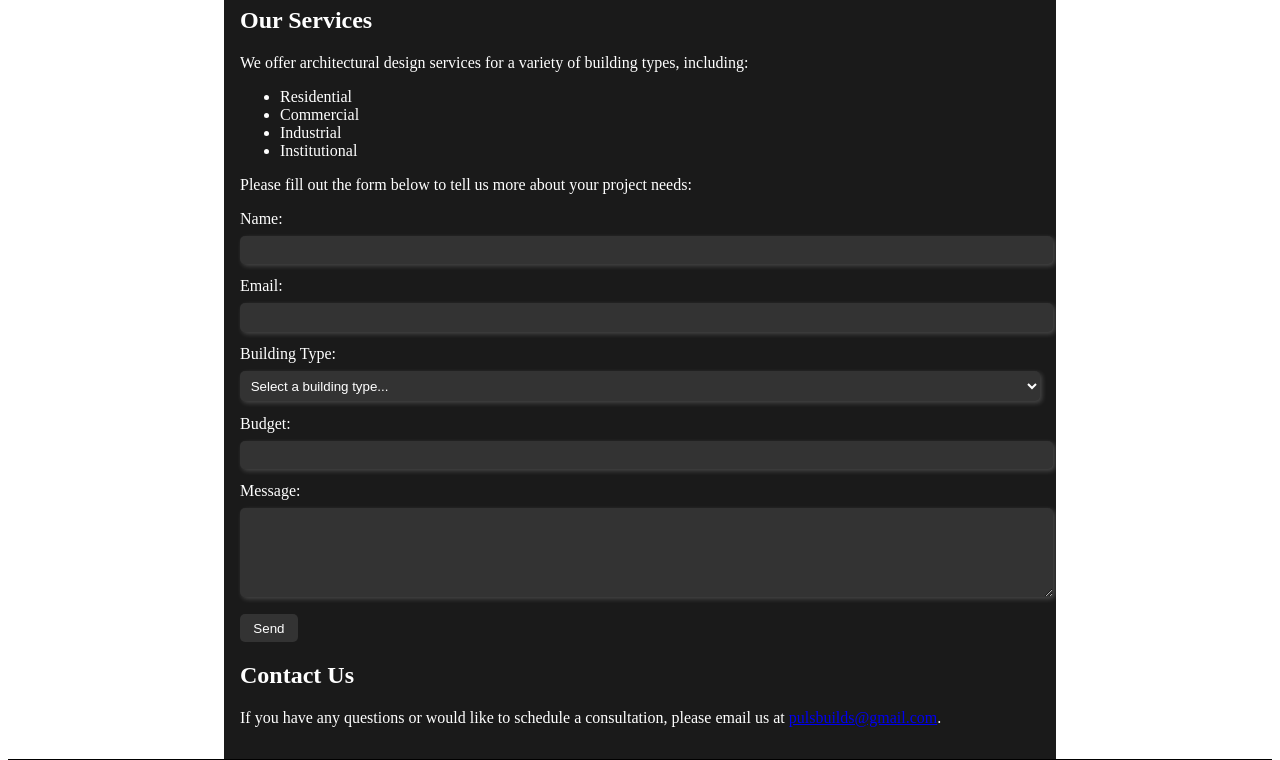
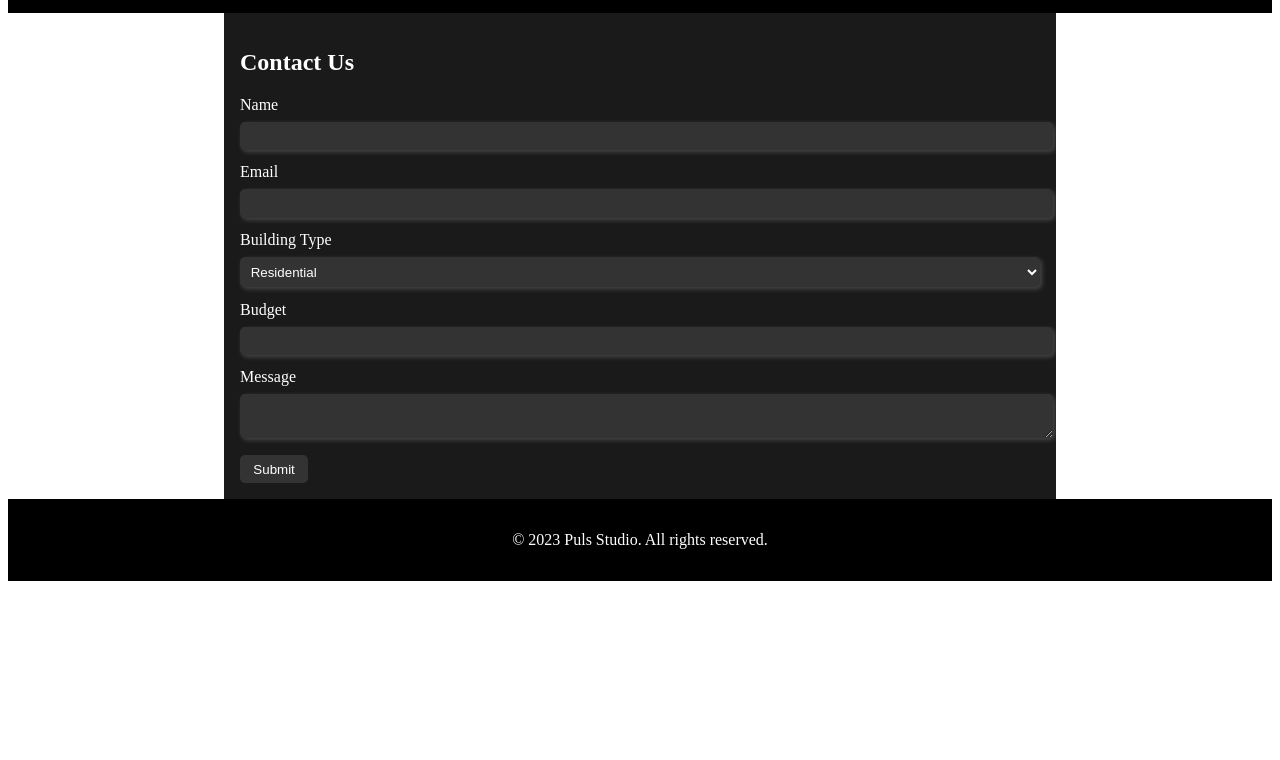
Before and after one commit to Marjon07/pulsstudio.com, a plain HTML site: page index.html in a window 1280 px wide. Shown: the part 149-909 px from the top of the page. After the commit the page ends 800 px from the top, so only its background shows below. Drawn offline with Linux system fonts and the light colour scheme.

Commit message:
Update index.html

```diff
--- a/index.html
+++ b/index.html
@@ -1,5 +1,5 @@
 <!DOCTYPE html>
-<html>
+<html lang="en">
 <head>
   <meta charset="UTF-8">
   <title>Puls Studio</title>
@@ -10,52 +10,43 @@
     <h1>Puls Studio</h1>
     <nav>
       <ul>
-          <li><a href="#services">Services</a></li>
-          <li><a href="#contact">Contact</a></li>
+        <li><a href="#">Home</a></li>
+        <li><a href="#">Portfolio</a></li>
+        <li><a href="#">About</a></li>
+        <li><a href="#">Contact</a></li>
+        <li><a href="#">Sign Up / Sign In</a></li>
       </ul>
     </nav>
   </header>
+  <main>
+    <h2>Contact Us</h2>
+    <form>
+      <label for="name">Name</label>
+      <input type="text" id="name" name="name" required>
 
-    <main>
-      <section id="services">
-        <h2>Our Services</h2>
-        <p>We offer architectural design services for a variety of building types, including:</p>
-        <ul>
-          <li>Residential</li>
-          <li>Commercial</li>
-          <li>Industrial</li>
-          <li>Institutional</li>
-        </ul>
-        <p>Please fill out the form below to tell us more about your project needs:</p>
-        <form action="mailto:pulsbuilds@gmail.com" method="post" enctype="text/plain">
-          <label for="name">Name:</label>
-          <input type="text" id="name" name="name" required>
-          <label for="email">Email:</label>
+      <label for="email">Email</label>
       <input type="email" id="email" name="email" required>
-          <label for="building-type">Building Type:</label>
-          <select id="building-type" name="building-type" required>
-            <option value="" disabled selected>Select a building type...</option>
-            <option value="residential">Residential</option>
-            <option value="commercial">Commercial</option>
-            <option value="industrial">Industrial</option>
-            <option value="institutional">Institutional</option>
+
+      <label for="building-type">Building Type</label>
+      <select id="building-type" name="building-type">
+        <option value="Residential">Residential</option>
+        <option value="Commercial">Commercial</option>
+        <option value="Industrial">Industrial</option>
+        <option value="Other">Other</option>
       </select>
-          <label for="budget">Budget:</label>
-          <input type="number" id="budget" name="budget" min="0" required>
-          <label for="message">Message:</label>
-          <textarea id="message" name="message" rows="5"></textarea>
-          <button type="submit">Send</button>
+
+      <label for="budget">Budget</label>
+      <input type="text" id="budget" name="budget">
+
+      <label for="message">Message</label>
+      <textarea id="message" name="message" required></textarea>
+
+      <button type="submit">Submit</button>
     </form>
-      </section>
-
-      <section id="contact">
-        <h2>Contact Us</h2>
-        <p>If you have any questions or would like to schedule a consultation, please email us at <a href="mailto:pulsbuilds@gmail.com">pulsbuilds@gmail.com</a>.</p>
-      </section>
   </main>
-
   <footer>
-      <p>&copy; Puls Studio 2023</p>
+    <p>&copy; 2023 Puls Studio. All rights reserved.</p>
   </footer>
+  <script src="script.js"></script>
 </body>
 </html>
```
Lines whose indentation alone changed are shown as unchanged.
